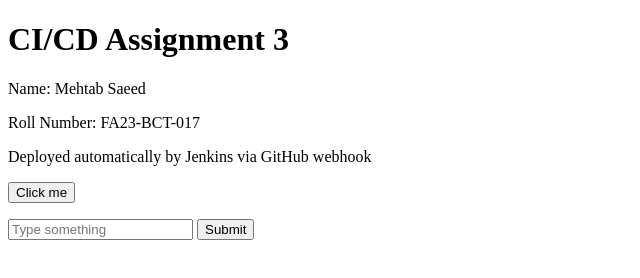
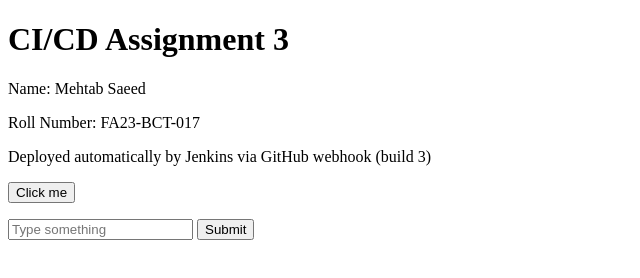
Before and after one commit to MehtabSaeed/cicd-assignment-FA23-BCT-017, a plain HTML site: page index.html in a window 1280 px wide. Shown: the full height of the page, 0-640 px from the left. Drawn offline with Linux system fonts and the light colour scheme.

Commit message:
Update note for third build

```diff
--- a/index.html
+++ b/index.html
@@ -8,7 +8,7 @@
   <h1 id="main-heading">CI/CD Assignment 3</h1>
   <p id="student-name">Name: Mehtab Saeed</p>
   <p id="roll-number">Roll Number: FA23-BCT-017</p>
-  <p id="note">Deployed automatically by Jenkins via GitHub webhook</p>
+  <p id="note">Deployed automatically by Jenkins via GitHub webhook (build 3)</p>
 
   <button id="greet-btn">Click me</button>
   <p id="greet-message"></p>
```
